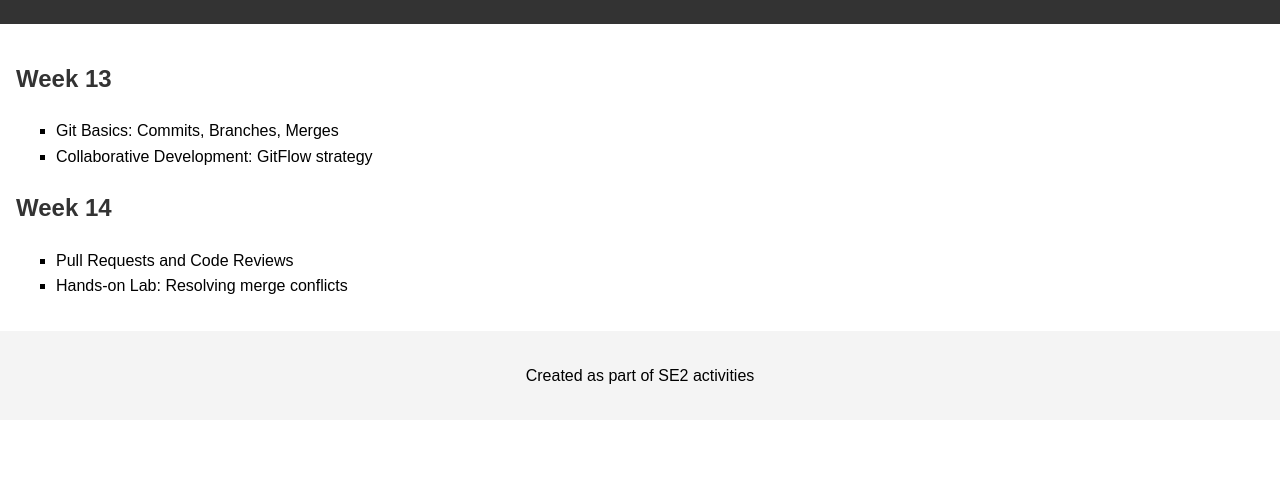
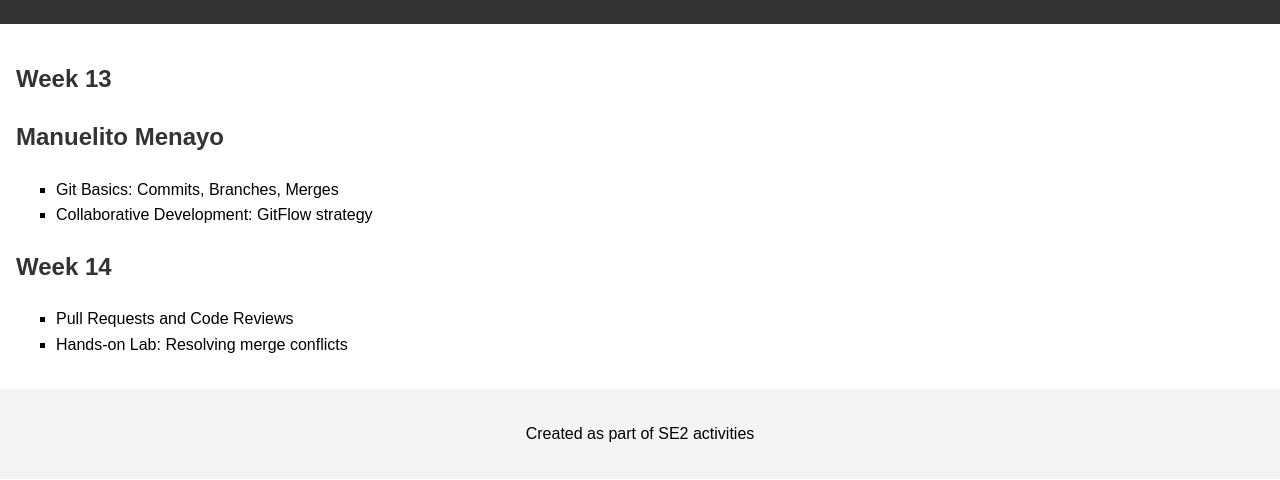
Before and after one commit to manuelitomenayo123/SE2-Topics-Webpage, a plain HTML site: page index.html in a window 1280 px wide. Shown: the part 102-582 px from the top of the page. Drawn offline with Linux system fonts and the light colour scheme.

Commit message:
Add my name.

```diff
--- a/index.html
+++ b/index.html
@@ -13,6 +13,7 @@
     <main>
         <section>
             <h2>Week 13</h2>
+            <h2>Manuelito Menayo</h2>
             <ul>
                 <li>Git Basics: Commits, Branches, Merges</li>
                 <li>Collaborative Development: GitFlow strategy</li>
```
